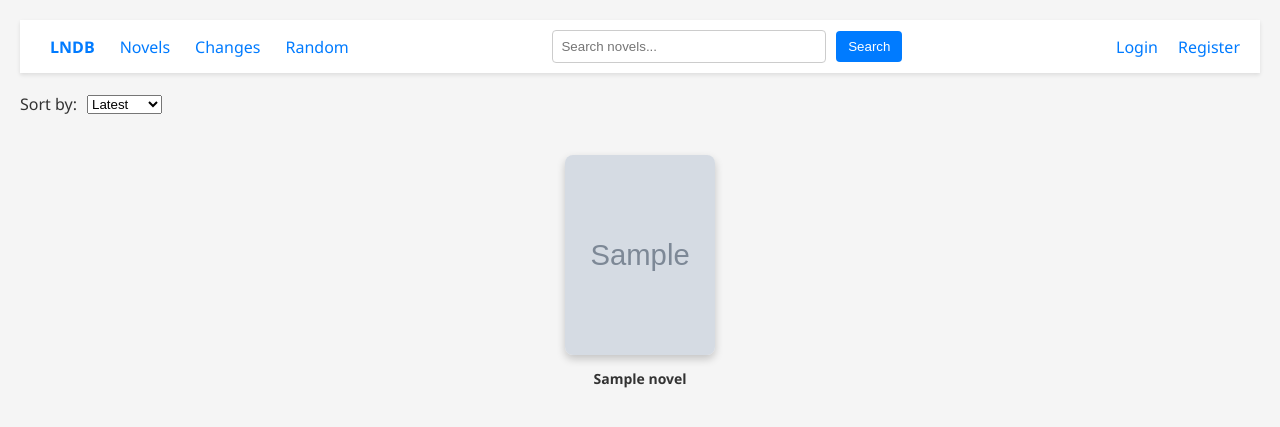
After one commit to phanhoang1366/DBLab-OneXWeb, a Django app: page /search/ in a window 1280 px wide. The commit adds this page. Shown: the top 427 px of the page. Run offline with Django 5.2, Linux system fonts and the light colour scheme; tables that the repository leaves empty hold one stand-in row (values such as "Sample post"); grey boxes marked "Sample" are stand-in pictures.

Commit message:
Add novel sorting and pagination features; update serializers and templates for improved navigation

```diff
--- a/onexweb/serializers.py
+++ b/onexweb/serializers.py
@@ -21,4 +21,4 @@ class NovelSerializer(serializers.ModelSerializer):
 
     class Meta:
         model = Novel
-        fields = ['novel_id', 'name', 'authors', 'genres', 'description', 'cover', 'status', 'last_updated', 'created_at']
+        fields = ['novel_id', 'name', 'authors', 'genre', 'description', 'cover', 'status', 'last_updated', 'created_at']
--- a/onexweb/templates/onexweb/base.html
+++ b/onexweb/templates/onexweb/base.html
@@ -72,12 +72,12 @@
         <div class="header-menu" style="display: flex; align-items: center; gap: 15px;">
             <a href="{% url 'index' %}"><strong>LNDB</strong></a>
             <a href="{% url 'novel_list' %}">Novels</a>
-            <a href="{% url 'author_list' %}">Authors</a>
-            <a href="{% url 'genre_list' %}">Genres</a>
+            <a href="{% url 'recent_changes' %}">Changes</a>
+            <a href="{% url 'random_novel' %}">Random</a>
         </div>
         <div class="header-search" style="flex: 1; display: flex; justify-content: center;">
             <form method="get" action="{% url 'novel_list' %}" style="margin: 0; width: 100%; max-width: 350px; display: flex;">
-                <input type="text" name="keywords" placeholder="Search novels..." required style="flex: 1;">
+                <input type="text" name="keywords" placeholder="Search novels..." style="flex: 1;" {% if request.GET.keywords %}value="{{ request.GET.keywords }}"{% endif %}>
                 <button type="submit">Search</button>
             </form>
         </div>
--- /dev/null
+++ b/onexweb/templates/onexweb/novel_list.html
@@ -0,0 +1,7 @@
+{% extends "onexweb/novel_list_base.html" %}
+
+{% block title %}LNE6 DBLab List{% endblock %}
+
+{% block info %}
+<div class="empty-space" style="height: 20px;"></div>
+{% endblock %}
--- /dev/null
+++ b/onexweb/templates/onexweb/novel_list_base.html
@@ -0,0 +1,117 @@
+{% extends "onexweb/base.html" %}
+
+{% block extra_css %}
+.novels-list {
+    display: flex;
+    align: center;
+    justify-content: center;
+    flex-wrap: wrap;
+    gap: 20px;
+    padding: 20px;
+    max-width: 100%;
+}
+.novel-card {
+    flex: 0 0 auto;
+    width: 150px;
+    text-align: center;
+    cursor: pointer;
+    transition: transform 0.2s ease;
+}
+.novel-card:hover {
+    transform: translateY(-5px);
+}
+.novel-image {
+    width: 150px;
+    height: 200px;
+    object-fit: cover;
+    border-radius: 8px;
+    box-shadow: 0 4px 8px rgba(0,0,0,0.2);
+    margin-bottom: 10px;
+}
+.novel-name {
+    font-size: 14px;
+    font-weight: 600;
+    color: #333;
+    line-height: 1.3;
+    max-height: 2.6em;
+    overflow: hidden;
+    text-overflow: ellipsis;
+    display: -webkit-box;
+    line-clamp: 2;
+    -webkit-line-clamp: 2;
+    -webkit-box-orient: vertical;
+}
+.pagination {
+    display: flex;
+    justify-content: center;
+    align-items: center;
+    gap: 8px;
+    margin: 20px 0;
+}
+.pagination .page-link {
+    padding: 6px 12px;
+    border-radius: 4px;
+    background: #f0f0f0;
+    color: #333;
+    text-decoration: none;
+    font-weight: 500;
+}
+.pagination .page-link.active,
+.pagination .page-link:hover {
+    background: #4299e1;
+    color: #fff;
+}
+.sorting-form {
+    margin-bottom: 20px;
+    display: flex;
+    align-items: center;
+    gap: 10px;
+}
+{% endblock %}
+
+{% block content %}
+<div class="main-content">
+    {% block info %}{% endblock %}
+    <form method="get" class="sorting-form">
+        <label for="sort">Sort by:</label>
+        <!-- also add the GET keywords above -->
+        <input type="hidden" name="page" value="{{ page_obj.number }}">
+        <input type="hidden" name="keywords" value="{% if request.GET.keywords %}{{ request.GET.keywords }}{% endif %}">
+        <select name="sort" id="sort" onchange="this.form.submit()">
+            <option value="latest" {% if sort == "latest" %}selected{% endif %}>Latest</option>
+            <option value="trending" {% if sort == "trending" %}selected{% endif %}>Trending</option>
+            <option value="random" {% if sort == "random" %}selected{% endif %}>Random</option>
+            <option value="az" {% if sort == "az" %}selected{% endif %}>A-Z</option>
+        </select>
+    </form>
+    <div class="novels-list">
+        {% for novel in novels %}
+        <div class="novel-card">
+            <a href="{% url 'novel_detail' novel.novel_id %}" title="{{ novel.name }}" style="text-decoration: none;">
+                <img src="{% if novel.cover %} {{ novel.cover.url }} {% else %} {{ placeholder_image }} {% endif %}" alt="{{ novel.name }}" class="novel-image">
+                <div class="novel-name">{{ novel.name }}</div>
+            </a>
+        </div>
+        {% empty %}
+        <p>No novels available.</p>
+        {% endfor %}
+    </div>
+    {% if is_paginated %}
+    <div class="pagination">
+        {% if page_obj.has_previous %}
+            <a class="page-link" href="?page={{ page_obj.previous_page_number }}{% if sort %}&sort={{ sort }}{% endif %}">&laquo; Prev</a>
+        {% endif %}
+        {% for num in page_obj.paginator.page_range %}
+            {% if page_obj.number == num %}
+                <span class="page-link active">{{ num }}</span>
+            {% elif num > page_obj.number|add:'-3' and num < page_obj.number|add:'3' %}
+                <a class="page-link" href="?page={{ num }}{% if sort %}&sort={{ sort }}{% endif %}">{{ num }}</a>
+            {% endif %}
+        {% endfor %}
+        {% if page_obj.has_next %}
+            <a class="page-link" href="?page={{ page_obj.next_page_number }}{% if sort %}&sort={{ sort }}{% endif %}">Next &raquo;</a>
+        {% endif %}
+    </div>
+    {% endif %}
+</div>
+{% endblock %}
--- a/onexweb/templates/registration/signup.html
+++ b/onexweb/templates/registration/signup.html
@@ -136,7 +136,7 @@
                     <div class="help-text">{{ form.username.help_text }}</div>
                 {% endif %}
             </div>
-
+<!--
             <div class="form-group">
                 <label for="{{ form.email.id_for_label }}" class="form-label">Email</label>
                 <input type="email"
@@ -150,7 +150,7 @@
                         <div class="error-message">{{ error }}</div>
                     {% endfor %}
                 {% endif %}
-            </div>
+            </div> -->
 
             <div class="form-group">
                 <label for="{{ form.password1.id_for_label }}" class="form-label">Password</label>
--- a/onexweb/urls.py
+++ b/onexweb/urls.py
@@ -10,10 +10,10 @@ urlpatterns = [
     path("accounts/signup/", views.SignUpView.as_view(), name="signup"),
     path("novel/<int:pk>/", views.NovelDetailView.as_view(), name="novel_detail"),
     path("search/", views.NovelListView.as_view(), name="novel_list"),
-    path("authors/", views.AuthorListView.as_view(), name="author_list"),
     path("authors/<int:pk>/", views.AuthorDetailView.as_view(), name="author_detail"),
-    path("genres/", views.GenreListView.as_view(), name="genre_list"),
     path("genres/<int:pk>/", views.GenreDetailView.as_view(), name="genre_detail"),
     path("novel/<int:novel_id>/chapters/<int:chapter_id>/", views.ChapterDetailView.as_view(), name="chapter_detail"),
     path("novel/<int:novel_id>/rating/", views.RatingView.as_view(), name="novel_rating"),
+    path("recent_changes/", views.RecentChangesView.as_view(), name="recent_changes"),
+    path("random_novel/", views.RandomNovelView.as_view(), name="random_novel"),
 ] + static(settings.MEDIA_URL, document_root=settings.MEDIA_ROOT)
--- a/onexweb/views.py
+++ b/onexweb/views.py
@@ -7,6 +7,9 @@ from django.http import HttpResponse
 from django.views import View, generic
 from django.urls import reverse_lazy
 from django.db.models import Count
+from django.core.paginator import Paginator, EmptyPage, PageNotAnInteger
+
+from django.shortcuts import redirect
 
 from .models import Novel, Chapter, Author, Genre
 from django.db import models
@@ -60,10 +63,38 @@ class SignUpView(generic.CreateView):
 class NovelListView(generic.ListView):
     template_name = 'onexweb/novel_list.html'
     context_object_name = 'novels'
+    paginate_by = 18
 
     def get_queryset(self):
-        # Here you would typically query the database for novels based on search criteria
-        return Novel.objects.all()  # You can add filtering logic here based on request parameters
+        queryset = Novel.objects.all()
+        keywords = self.request.GET.get('keywords')
+        if keywords:
+            queryset = queryset.filter(name__icontains=keywords)
+        sort = self.request.GET.get('sort', 'latest')
+        if sort == 'latest':
+            queryset = queryset.order_by('-last_updated')
+        elif sort == 'az':
+            queryset = queryset.order_by('name')
+        elif sort == 'random':
+            queryset = queryset.order_by('?')
+        elif sort == 'trending':
+            # Trending: sort by trending_score (expensive, so fetch all and sort in Python)
+            novels = list(queryset)
+            novels.sort(key=lambda x: x.trending_score(), reverse=True)
+            return novels
+        return queryset
+
+    def get_context_data(self, **kwargs):
+        context = super().get_context_data(**kwargs)
+        context['sort'] = self.request.GET.get('sort', 'latest')
+        context['placeholder_image'] = placeholder_image_url
+        context['keywords'] = self.request.GET.get('keywords', '')
+        # Add genres with novel counts for sidebar if needed
+        context['genres'] = (
+            Genre.objects.annotate(novel_count=Count('novels'))
+            .order_by('-novel_count', 'genre_name')
+        )
+        return context
 
 class NovelDetailView(generic.DetailView):
     model = Novel
@@ -165,3 +196,20 @@ class RatingView(View):
     def get(self, request, novel_id):
         # Display the current rating for a specific novel
         return HttpResponse(f"Current rating for Novel {novel_id} goes here")
+
+# Something like the audit log of changes made to the novels, chapters, etc.
+class RecentChangesView(View):
+    def get(self, request):
+        # Here you would typically query the database for recent changes and pass them to a template
+        return HttpResponse("Recent changes in the application")
+        # Example: changes = RecentChange.objects.all().order_by('-timestamp')[:10]
+        # return render(request, 'recent_changes.html', {'changes': changes})
+
+class RandomNovelView(View):
+    def get(self, request):
+        # Here you would typically query the database for a random novel and pass it to a template
+        novel = Novel.objects.order_by('?').first()  # Get a random novel
+        if novel:
+            return redirect('novel_detail', pk=novel.pk)
+        else:
+            return HttpResponse("No novels available")
--- /dev/null
+++ b/requirements.txt
@@ -0,0 +1,4 @@
+Django>=5.1,<6.0
+djangorestframework
+python-dotenv
+mysqlclient
```
Also changed, not shown: onexweb/templates/onexweb/novel_detail.html (+12 -100 lines).
